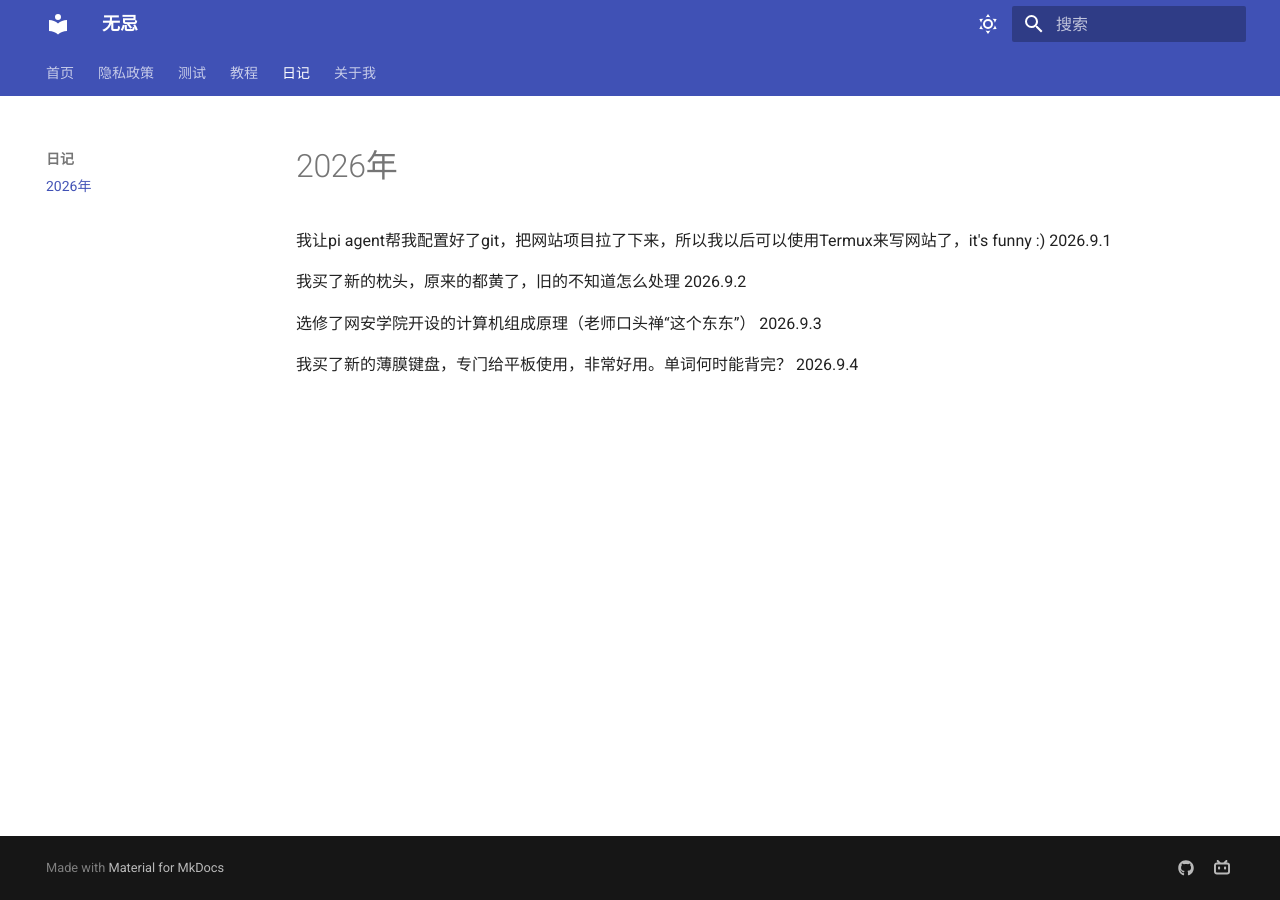
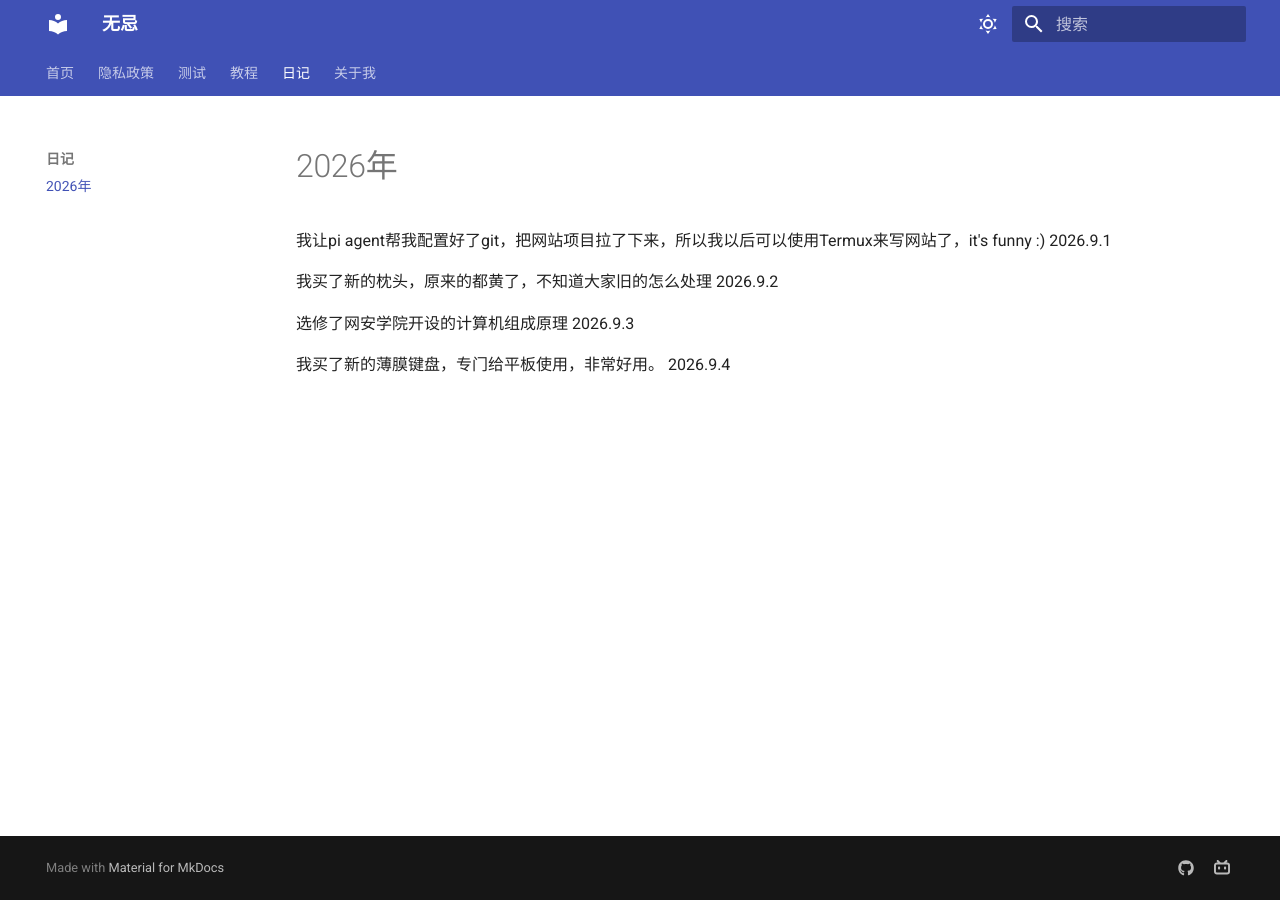
Before and after one commit to Hujiko02/Hujiko02.github.io, an MkDocs documentation site: the page built from docs/diary/2026.md, in a window 1280 px wide. Built offline with MkDocs 1.6.1 and Material for MkDocs 9.7.7, drawn with Linux system fonts in a browser that asks for light colours.

Commit message:
Auto update 2026-09-05 12:34:25

```diff
--- a/docs/diary/2026.md
+++ b/docs/diary/2026.md
@@ -1,7 +1,7 @@
 我让pi agent帮我配置好了git，把网站项目拉了下来，所以我以后可以使用Termux来写网站了，it's funny :)  2026.9.1
 
-我买了新的枕头，原来的都黄了，旧的不知道怎么处理 2026.9.2
+我买了新的枕头，原来的都黄了，不知道大家旧的怎么处理 2026.9.2
 
-选修了网安学院开设的计算机组成原理（老师口头禅“这个东东”）  2026.9.3
+选修了网安学院开设的计算机组成原理  2026.9.3
 
-我买了新的薄膜键盘，专门给平板使用，非常好用。单词何时能背完？ 2026.9.4
+我买了新的薄膜键盘，专门给平板使用，非常好用。 2026.9.4
```
